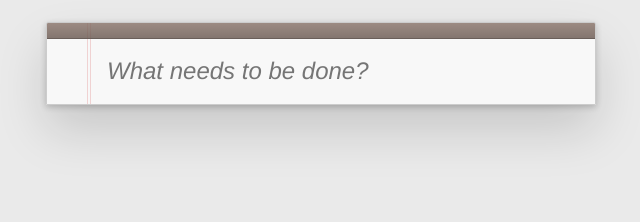
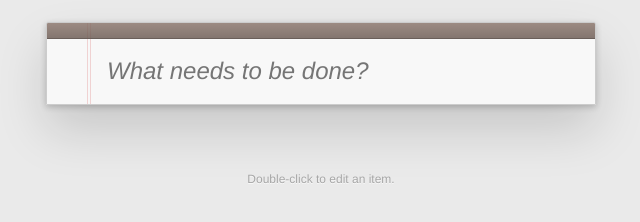
Before and after one commit to mikeking3/d3todos, a website: page public/todos.htm in a window 1280 px wide. Shown: the part 108-330 px from the top of the page, without its empty margins (319-959 px from the left). Drawn offline with Linux system fonts and the light colour scheme.

Commit message:
added copy to the bottom about double clicking to edit

```diff
--- a/public/todos.htm
+++ b/public/todos.htm
@@ -38,6 +38,11 @@
             </div>
         </footer>
     </div>
+
+    <footer id="info">
+        <p>Double-click to edit an item.</p>
+    </footer>
+
     <script src="/js/d3.v3.min.js"></script>
     <script src="/js/app.js"></script>
 </body>
```
